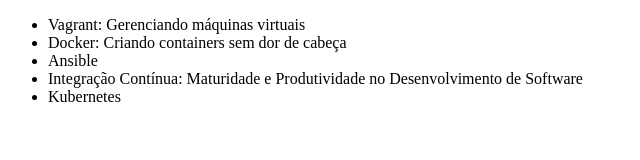
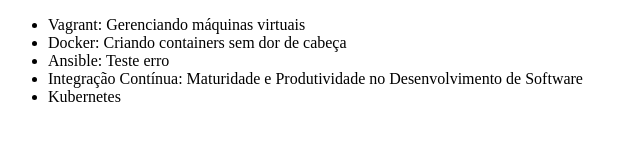
Before and after one commit to alberto-palmeira/alura-git, a plain HTML site: page index.html in a window 1280 px wide. Shown: the full height of the page, 0-640 px from the left. Drawn offline with Linux system fonts and the light colour scheme.

Commit message:
Erro no curso Ansible

```diff
--- a/index.html
+++ b/index.html
@@ -8,7 +8,7 @@
     <ul>
         <li>Vagrant: Gerenciando máquinas virtuais</li>
         <li>Docker: Criando containers sem dor de cabeça</li>
-        <li>Ansible</li>
+        <li>Ansible: Teste erro</li>
         <li>Integração Contínua: Maturidade e Produtividade no Desenvolvimento de Software</li>
         <li>Kubernetes</li>
     </ul>
```
